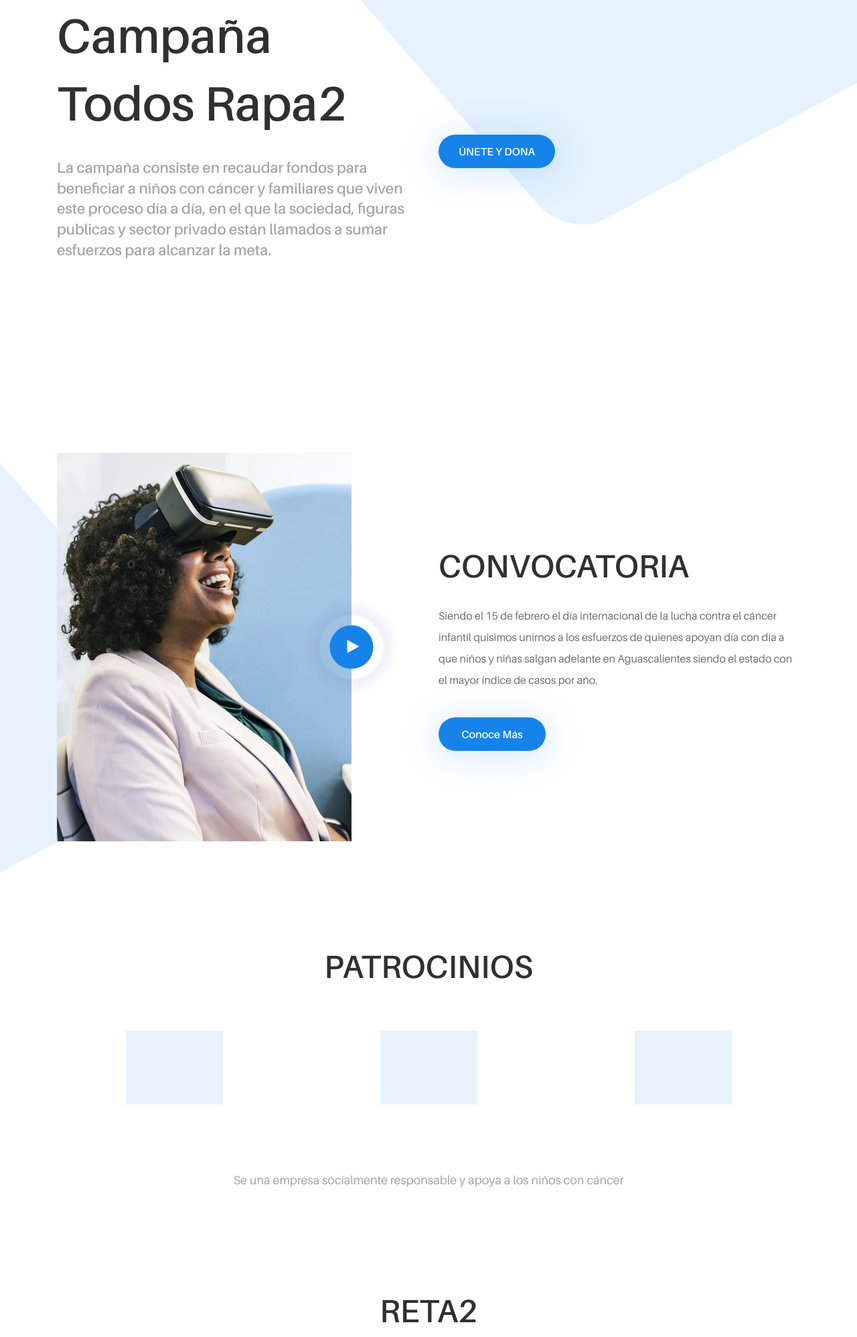
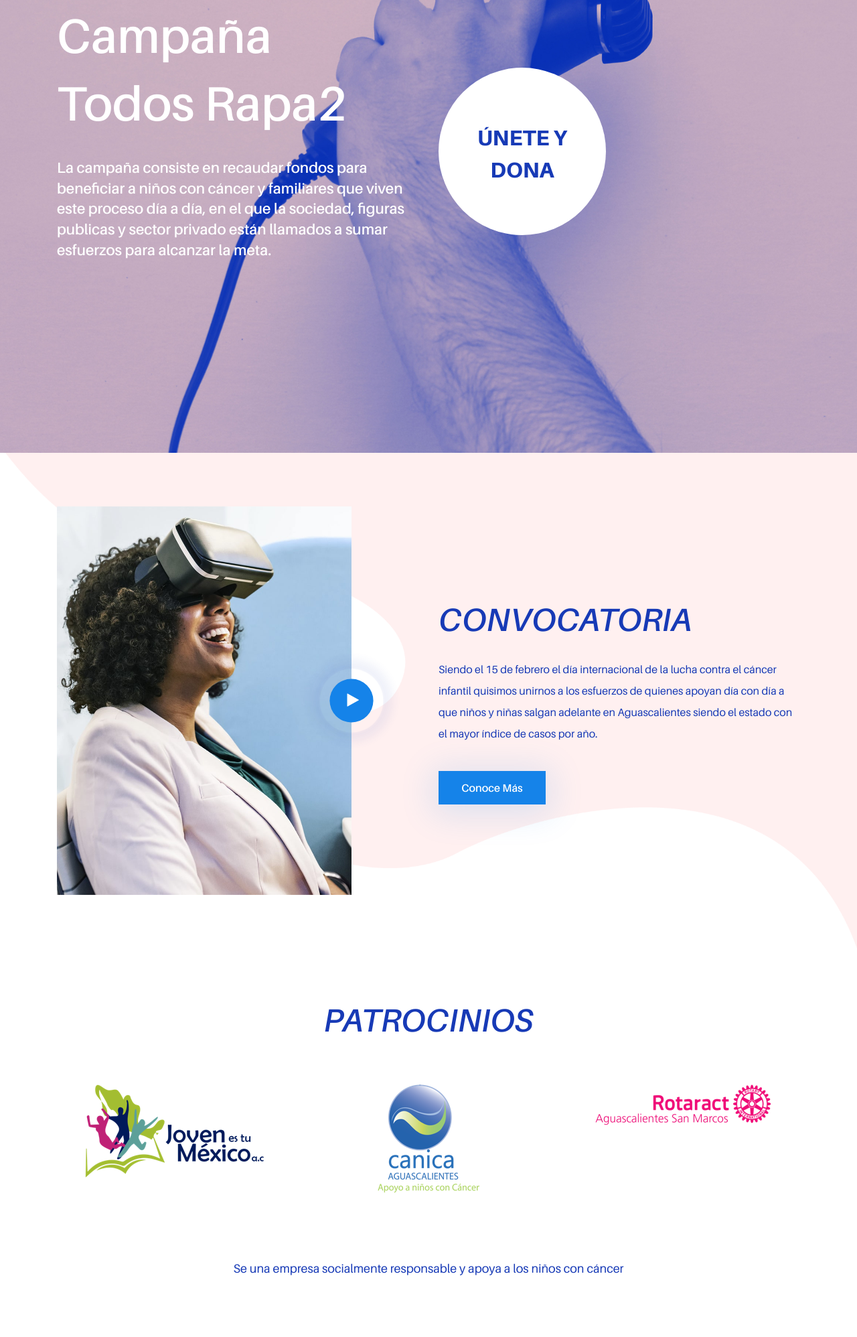
Before and after one commit to marioalvazquez/jovenestumexico, a website: page index.html in a window 1280 px wide. Shown: the part 224-2220 px from the top of the page at 67% size. Drawn offline with Linux system fonts and the light colour scheme.

Commit message:
new design

```diff
--- a/gulpfile.js
+++ b/gulpfile.js
@@ -94,4 +94,4 @@ gulp.task('css', function() {
     .pipe(gulp.dest('src/css'))
 })
 
-gulp.task('default', ['js', 'scripts', 'css', 'fafonts', 'elefonts']);
+gulp.task('default', ['js', 'scripts', 'css', 'fafonts', 'elefonts', 'webserver']);
--- a/index.html
+++ b/index.html
@@ -1,6 +1,5 @@
 <!DOCTYPE html>
 <html lang="en">
-
 <head>
     <meta charset="UTF-8">
     <meta name="description" content="Jovenes tu México">
@@ -9,13 +8,10 @@
 
     <!-- Title -->
     <title>Jóvenes tu México</title>
-
     <!-- Favicon -->
     <link rel="icon" href="./img/core-img/favicon.ico">
-
     <!-- Core Stylesheet -->
     <link rel="stylesheet" href="style.css">
-
 </head>
 
 <body>
@@ -35,7 +31,9 @@
                 <nav class="classy-navbar justify-content-between" id="uzaNav">
 
                     <!-- Logo -->
-                    <a class="nav-brand" href="index.html">JóvenesTuMéxico</a>
+                    <a class="nav-brand" href="index.html">
+                        <img src="./img/main-img/Group 41.png" alt="TodosRapa2" />
+                    </a>
 
                     <!-- Navbar Toggler -->
                     <div class="classy-navbar-toggler">
@@ -81,10 +79,6 @@
 
             <!-- Single Welcome Slide -->
             <div class="single-welcome-slide">
-                <!-- Background Curve -->
-                <div class="background-curve">
-                    <img src="./img/core-img/curve-1.png" alt="">
-                </div>
 
                 <!-- Welcome Content -->
                 <div class="welcome-content h-100">
@@ -102,8 +96,12 @@ y sector privado están llamados a sumar esfuerzos para alcanzar la meta.</h5>
                             <div class="col-12 col-md-6">
                                 <div class="welcome-thumbnail">
                                     <div class="round" data-animation="slideInRight" data-delay="400ms">
-                                      <a href="#" class="btn uza-btn btn-2" data-animation="fadeInUp" data-delay="700ms">
-                                        ÚNETE Y DONA
+                                      <a href="#" class="" data-animation="fadeInUp" data-delay="700ms">
+                                          <div class="circle">
+                                              <div class="col-sm-12 text-center text-uppercase unete">
+                                                  Únete y Dona
+                                              </div>
+                                          </div>
                                       </a>
                                     </div>
                                 </div>
@@ -135,8 +133,8 @@ y sector privado están llamados a sumar esfuerzos para alcanzar la meta.</h5>
                 <!-- About Us Content -->
                 <div class="col-12 col-md-6">
                     <div class="about-us-content mb-80">
-                        <h2>CONVOCATORIA</h2>
-                        <p>Siendo el 15 de febrero el día internacional de la lucha contra el cáncer infantil quisimos unirnos a los esfuerzos de quienes apoyan día con día a que niños y niñas salgan adelante en Aguascalientes siendo el estado con el mayor índice de casos por año.</p>
+                        <h2 class="text-blue title">CONVOCATORIA</h2>
+                        <p class="text-blue">Siendo el 15 de febrero el día internacional de la lucha contra el cáncer infantil quisimos unirnos a los esfuerzos de quienes apoyan día con día a que niños y niñas salgan adelante en Aguascalientes siendo el estado con el mayor índice de casos por año.</p>
                         <p></p>
                         <a href="#" class="btn uza-btn btn-2 mt-4">Conoce más</a>
                     </div>
@@ -145,8 +143,8 @@ y sector privado están llamados a sumar esfuerzos para alcanzar la meta.</h5>
         </div>
 
         <!-- About Background Pattern -->
-        <div class="about-bg-pattern">
-            <img src="./img/core-img/curve-2.png" alt="">
+        <div class="about-bg-pattern-c">
+            <img src="./img/main-img/Path3.png" alt="">
         </div>
     </section>
     <!-- ***** About Us Area End ***** -->
@@ -157,38 +155,38 @@ y sector privado están llamados a sumar esfuerzos para alcanzar la meta.</h5>
                 <!-- Section Heading -->
                 <div class="col-12">
                     <div class="section-heading text-center">
-                        <h2>PATROCINIOS</h2>
+                        <h2 class="text-blue title">PATROCINIOS</h2>
                     </div>
                 </div>
             </div>
 
             <div class="row">
                 <!-- Single Service Area -->
-                <div class="col-12 col-lg-4">
-                    <div class="single-service-area mb-80">
+                <div class="col-12 col-lg-4 text-center">
+                    <div class="mb-80">
                         <!-- Service Icon -->
                         <div class="service-icon">
-                          <img src="" alt="">
+                          <img src="./img/main-img/logo_horizontal.png" alt="">
                         </div>
                     </div>
                 </div>
 
                 <!-- Single Service Area -->
-                <div class="col-12 col-lg-4">
-                    <div class="single-service-area mb-80">
+                <div class="col-12 col-lg-4 text-center">
+                    <div class="mb-80">
                         <!-- Service Icon -->
                         <div class="service-icon">
-                          <img src="" alt="">
+                          <img src="./img/main-img/Logo_Canica_Ags.png" alt="">
                         </div>
                     </div>
                 </div>
 
                 <!-- Single Service Area -->
-                <div class="col-12 col-lg-4">
-                    <div class="single-service-area mb-80">
+                <div class="col-12 col-lg-4 text-center">
+                    <div class="mb-80">
                         <!-- Service Icon -->
                         <div class="service-icon">
-                          <img src="" alt="">
+                          <img src="./img/main-img/Logo-01.png" alt="">
                         </div>
                     </div>
                 </div>
@@ -198,7 +196,7 @@ y sector privado están llamados a sumar esfuerzos para alcanzar la meta.</h5>
                 <!-- Section Heading -->
                 <div class="col-12">
                     <div class="section-heading text-center">
-                        <p>Se una empresa socialmente responsable y apoya a los niños con cáncer</p>
+                        <p class="text-blue">Se una empresa socialmente responsable y apoya a los niños con cáncer</p>
                     </div>
                 </div>
             </div>
@@ -213,7 +211,7 @@ y sector privado están llamados a sumar esfuerzos para alcanzar la meta.</h5>
                 <!-- Section Heading -->
                 <div class="col-12">
                     <div class="section-heading text-center">
-                        <h2>RETA2</h2>
+                        <h2 class="text-blue title">RETA2</h2>
                     </div>
                 </div>
             </div>
@@ -300,7 +298,7 @@ y sector privado están llamados a sumar esfuerzos para alcanzar la meta.</h5>
                 <!-- Section Heading -->
                 <div class="col-12">
                     <div class="section-heading text-center">
-                        <ol>
+                        <ol class="text-blue list-cabellera">
                           <li>1. Ponle precio a tu cabellera</li>
                           <li>2. Sube video</li>
                           <li>3. Reta a 2 amigos</li>
@@ -316,7 +314,7 @@ y sector privado están llamados a sumar esfuerzos para alcanzar la meta.</h5>
                 <div class="row">
                   <div class="col-12">
                       <div class="section-heading text-center">
-                          <h2>TESTIMONIOS</h2>
+                          <h2 class="text-blue title">TESTIMONIOS</h2>
                       </div>
                   </div>
                     <div class="col-12">
@@ -416,12 +414,12 @@ Lorem ipsum dolor sit amet, consectetur adipisicing elit, sed do eiusmod tempor
 
         <!-- Border -->
         <div class="container">
-            <div class="border-line"></div>
+            <div class=""></div>
         </div>
 
         <!-- Background Curve -->
         <div class="portfolio-bg-curve">
-            <img src="./img/core-img/curve-3.png" alt="">
+            <img src="./img/main-img/Path 7.png" alt="">
         </div>
     </section>
     <!-- ***** Portfolio Area End ***** -->
@@ -508,12 +506,12 @@ Lorem ipsum dolor sit amet, consectetur adipisicing elit, sed do eiusmod tempor
                 <div class="col-12 col-sm-6 col-lg-3">
                     <div class="single-footer-widget mb-80">
                         <!-- Widget Title -->
-                        <h4 class="widget-title">CONTÁCTANOS</h4>
+                        <h4 class="widget-title text-blue title">CONTÁCTANOS</h4>
 
                         <!-- Footer Content -->
                         <div class="footer-content mb-15">
                             <h3></h3>
-                            <p> <br> todosrapa2@gmail.com</p>
+                            <p> <br> <a href="mailto:todosrapa2@gmail.com" class="text-blue">todosrapa2@gmail.com</a></p>
                         </div>
                         <!-- Social Info -->
                         <div class="footer-social-info">
@@ -553,13 +551,13 @@ Lorem ipsum dolor sit amet, consectetur adipisicing elit, sed do eiusmod tempor
 
             </div>
 
- <div class="row" style="margin-bottom: 30px;">
-
-<!-- Link back to Colorlib can't be removed. Template is licensed under CC BY 3.0. -->
-Copyright &copy;<script>document.write(new Date().getFullYear());</script> Todos los derechos reservados |
-<!-- Link back to Colorlib can't be removed. Template is licensed under CC BY 3.0. -->
+            <div class="row" style="margin-bottom: 30px;">
             </div>
 
+        </div>
+        <!-- About Background Pattern -->
+        <div class="about-bg-pattern-footer">
+            <img src="./img/main-img/Path 6.png" alt="">
         </div>
     </footer>
     <!-- ***** Footer Area End ***** -->
--- a/scss/_about.scss
+++ b/scss/_about.scss
@@ -90,8 +90,7 @@
 
     .about-bg-pattern {
         position: absolute;
-        width: 40%;
-        left: 0;
+        right: 0;
         bottom: 0;
         z-index: -1;
         height: 100%;
--- a/scss/_hero.scss
+++ b/scss/_hero.scss
@@ -11,7 +11,8 @@
     z-index: 2;
     width: 100%;
     height: 900px;
-    background-color: $white;
+    background: url('../img/blueoj.jpg') !important;
+    background-size: cover !important;
 
     @media #{$breakpoint-lg} {
         height: 750px;
```
Also changed, not shown: img/main-img/Group 41.png (added), img/main-img/Logo-01.png (added), img/main-img/Logo_Canica_Ags.png (added), img/main-img/Oval.png (added), img/main-img/Path 4.png (added), img/main-img/Path 5.png (added), img/main-img/Path 6.png (added), img/main-img/Path 7.png (added), img/main-img/Path3.png (added), img/main-img/blueoj.jpg (added), img/main-img/logo_horizontal.png (added), style.css.
